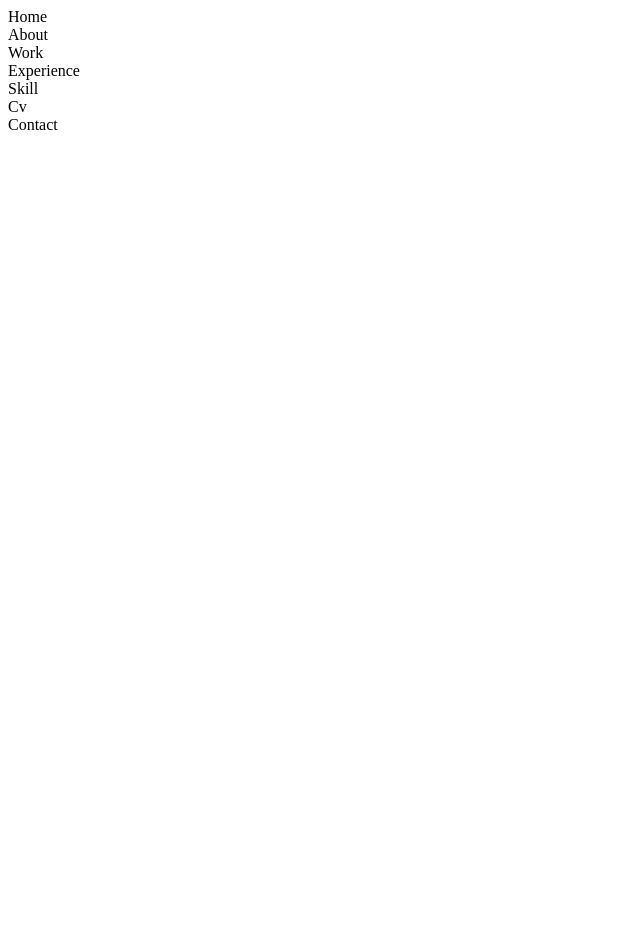
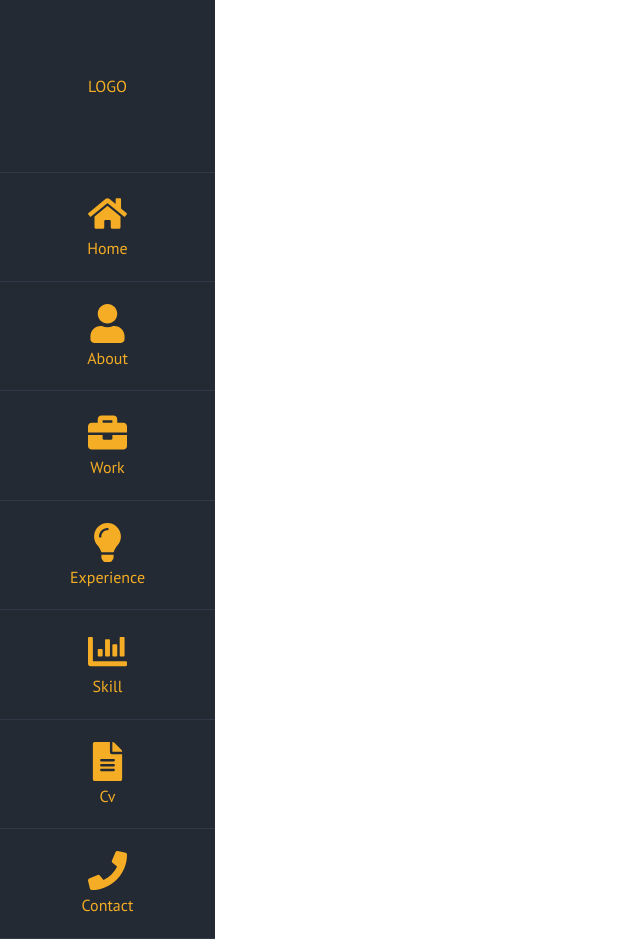
Before and after one commit to FlorisWarmenhoven/portfolio-site, a React app in the folder client/: page / in a window 1280 px wide. Shown: the whole page, without its empty margins (0-640 px from the left). Before the commit the page ends 800 px from the top, so only its background shows below. Built offline with nearby package versions, Linux system fonts and the light colour scheme.

Commit message:
Finalize styling navbar

```diff
--- a/client/config/webpack.dev.js
+++ b/client/config/webpack.dev.js
@@ -69,6 +69,12 @@ module.exports = {
 				use: { loader: "source-map-loader" },
 				exclude: /node_modules/,
 			},
+
+			// Load in CSS
+			{
+				test: /\.css$/,
+				use: ["style-loader", "css-loader"],
+			},
 		],
 	},
 	plugins: [
--- a/client/package.json
+++ b/client/package.json
@@ -13,20 +13,23 @@
 	"dependencies": {
 		"react": "^16.6.3",
 		"react-dom": "^16.6.3",
+		"react-icons": "^3.2.2",
 		"styled-components": "^4.1.3"
 	},
 	"devDependencies": {
-		"@types/styled-components": "^4.1.4",
 		"@types/jest": "^23.3.10",
 		"@types/node": "^10.12.12",
 		"@types/react": "^16.7.14",
 		"@types/react-dom": "^16.0.11",
+		"@types/styled-components": "^4.1.4",
 		"awesome-typescript-loader": "^5.2.1",
+		"css-loader": "^2.0.1",
 		"fork-ts-checker-webpack-plugin": "^0.5.2",
 		"html-webpack-plugin": "^3.2.0",
 		"jest": "^23.6.0",
 		"react-test-renderer": "^16.6.3",
 		"source-map-loader": "^0.2.4",
+		"style-loader": "^0.23.1",
 		"ts-jest": "^23.10.5",
 		"tslint": "^5.11.0",
 		"tslint-config-airbnb": "^5.11.1",
--- a/client/src/components/Navbar.tsx
+++ b/client/src/components/Navbar.tsx
@@ -1,28 +1,116 @@
 import React, { Component } from "react";
 import styled from "../../types/styled-components";
+import {
+	FaHome,
+	FaUser,
+	FaBriefcase,
+	FaLightbulb,
+	FaChartBar,
+	FaPhone,
+	FaFileAlt,
+} from "react-icons/fa";
 
 const StyledNavigationBar = styled.div`
+  font-family: "PT Sans", sans-serif;
+  background-color: #232a34;
+  width: 215px;
+  min-height: 100vh;
+  color: #f4ad24;
+
+  a {
+    text-decoration: none;
+    color: inherit;
+    display: flex;
+    flex-direction: column;
+    align-items: center;
+    justify-content: center;
+    height: 100%;
+    width: 100%;
+  }
   ul {
     margin: 0;
     padding: 0;
+  }
+
+  li {
     list-style: none;
+    height: 108.5px;
+    width: 100%;
+    border-top-width: 0px;
+    border-right-width: 0px;
+    border-left-width: 0px;
+    border-bottom-color: #303947;
+    border-bottom-width: 1px;
+    border-style: solid;
+
+    .icon {
+      font-size: 39px;
+      margin-bottom: 5px;
+    }
   }
+
+  #logo {
+    height: 100%;
+  }
+`;
+
+const StyledLogoArea = styled.div`
+  height: 172px;
+  width: 100%;
 `;
 
 export default class Navbar extends Component {
 	render() {
 		return (
 			<StyledNavigationBar>
+				<StyledLogoArea>
+					<li id="logo">
+						<a href="">LOGO</a>
+					</li>
+				</StyledLogoArea>
 				<ul>
 					<li>
-						<a>Home</a>
+						<a href="#">
+							<FaHome className="icon" />
+							Home
+						</a>
 					</li>
-					<li>About</li>
-					<li>Work</li>
-					<li>Experience</li>
-					<li>Skill</li>
-					<li>Cv</li>
-					<li>Contact</li>
+					<li>
+						<a href="">
+							<FaUser className="icon" />
+							About
+						</a>
+					</li>
+					<li>
+						<a href="">
+							<FaBriefcase className="icon" />
+							Work
+						</a>
+					</li>
+					<li>
+						<a href="">
+							<FaLightbulb className="icon" />
+							Experience
+						</a>
+					</li>
+					<li>
+						<a href="">
+							<FaChartBar className="icon" />
+							Skill
+						</a>
+					</li>
+					<li>
+						<a href="">
+							<FaFileAlt className="icon" />
+							Cv
+						</a>
+					</li>
+					<li>
+						<a href="">
+							<FaPhone className="icon" />
+							Contact
+						</a>
+					</li>
 				</ul>
 			</StyledNavigationBar>
 		);
--- /dev/null
+++ b/client/src/index.css
@@ -0,0 +1,4 @@
+body {
+	padding: 0;
+	margin: 0;
+}
--- a/client/src/index.html
+++ b/client/src/index.html
@@ -3,6 +3,11 @@
 	<head>
 		<meta charset="UTF-8" />
 		<title>Portfolio Site</title>
+		<link rel="stylesheet" href="./index.css" />
+		<link
+			href="https://fonts.googleapis.com/css?family=PT+Sans"
+			rel="stylesheet"
+		/>
 	</head>
 	<body>
 		<div id="example"></div>
--- a/client/src/index.tsx
+++ b/client/src/index.tsx
@@ -1,5 +1,6 @@
 import * as React from "react";
 import * as ReactDOM from "react-dom";
 import { App } from "./components/App";
+import "./index.css";
 
 ReactDOM.render(<App />, document.getElementById("example"));
```
Also changed, not shown: 1 other file (tests, documents, lock files or other folders).
